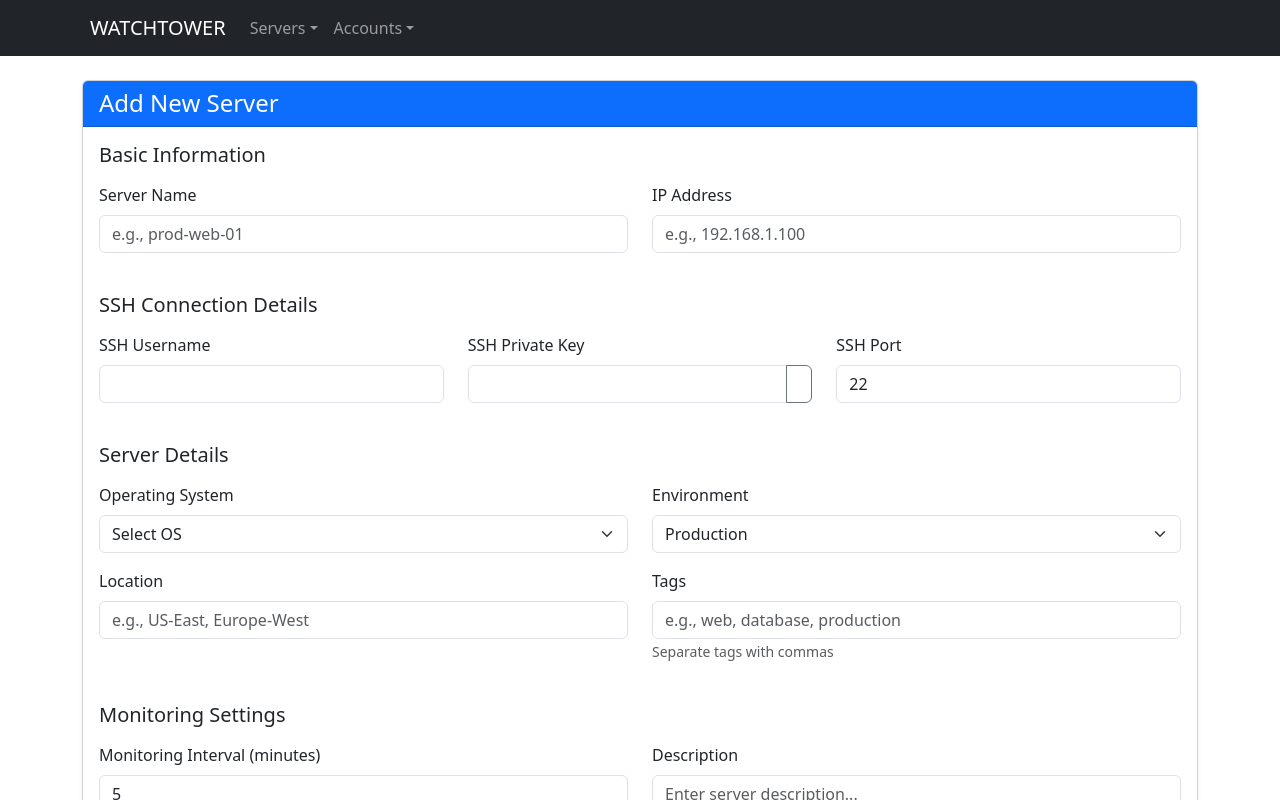
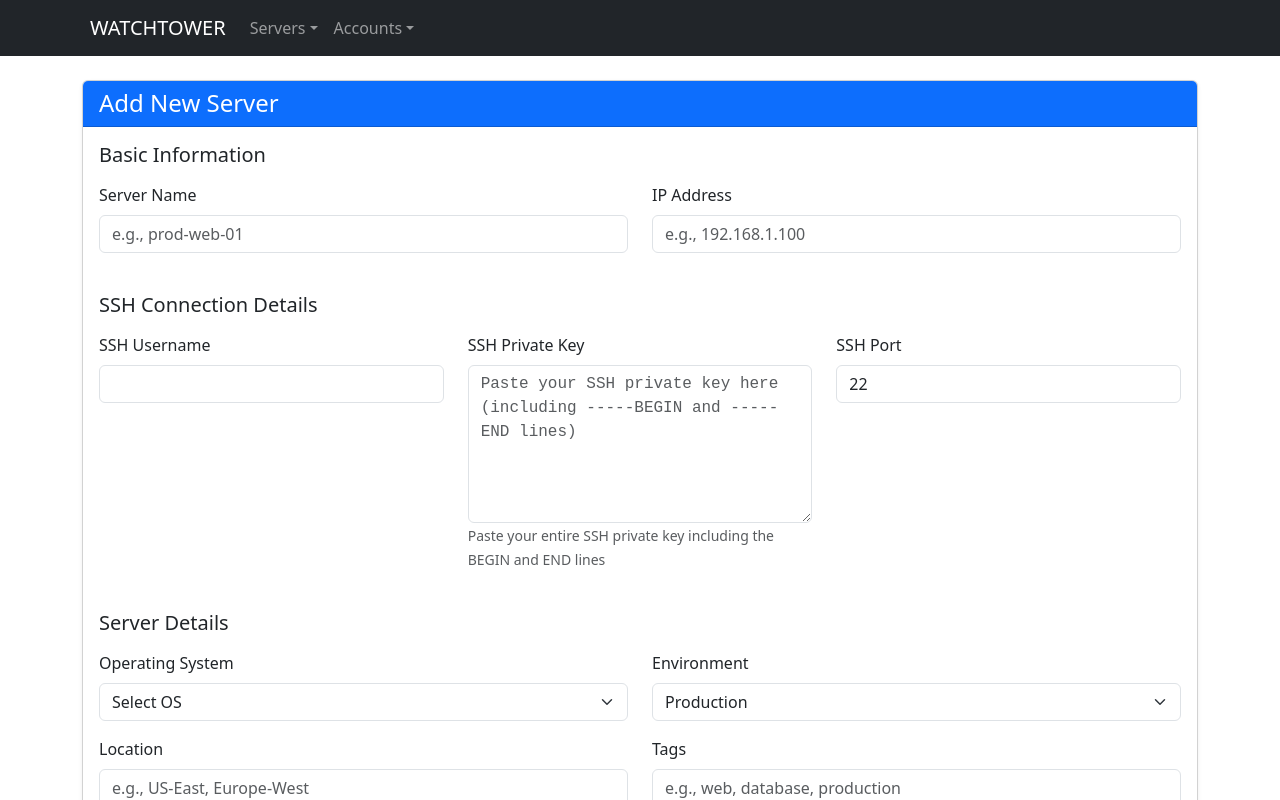
Before and after one commit to McDonaghMichael/Watchtower, a React (Create React App) app in the folder web/: page /server/add in a window 1280 px wide. Shown: the top 800 px of the page. Built offline with nearby package versions, Linux system fonts and the light colour scheme.

Commit message:
Can now SSH Into servers and shows the server status if it is online or not!!

```diff
--- a/web/src/pages/servers/add/AddServerPage.js
+++ b/web/src/pages/servers/add/AddServerPage.js
@@ -132,18 +132,18 @@ const handleSubmit = (event) => {
                 <div className="input-group">
                   <Form.Control
                     required
-                      type={showssh_private_key ? "text" : "ssh_private_key"}
+                    as="textarea"
+                    rows={6}
                     name="ssh_private_key"
                     value={formData.ssh_private_key}
                     onChange={handleInputChange}
+                    placeholder="Paste your SSH private key here (including -----BEGIN and -----END lines)"
+                    style={{ fontFamily: 'monospace' }}
                   />
-                    <Button
-                      variant="outline-secondary"
-                      onClick={() => setShowssh_private_key(!showssh_private_key)}
-                    >
-                      <i className={`bi bi-eye${showssh_private_key ? '-slash' : ''}`}></i>
-                    </Button>
                 </div>
+                <Form.Text className="text-muted">
+                  Paste your entire SSH private key including the BEGIN and END lines
+                </Form.Text>
               </Form.Group>
               </Col>
               <Col md={4}>
```
Also changed, not shown: 1 other file (tests, documents, lock files or other folders). Lines whose indentation alone changed are shown as unchanged.
